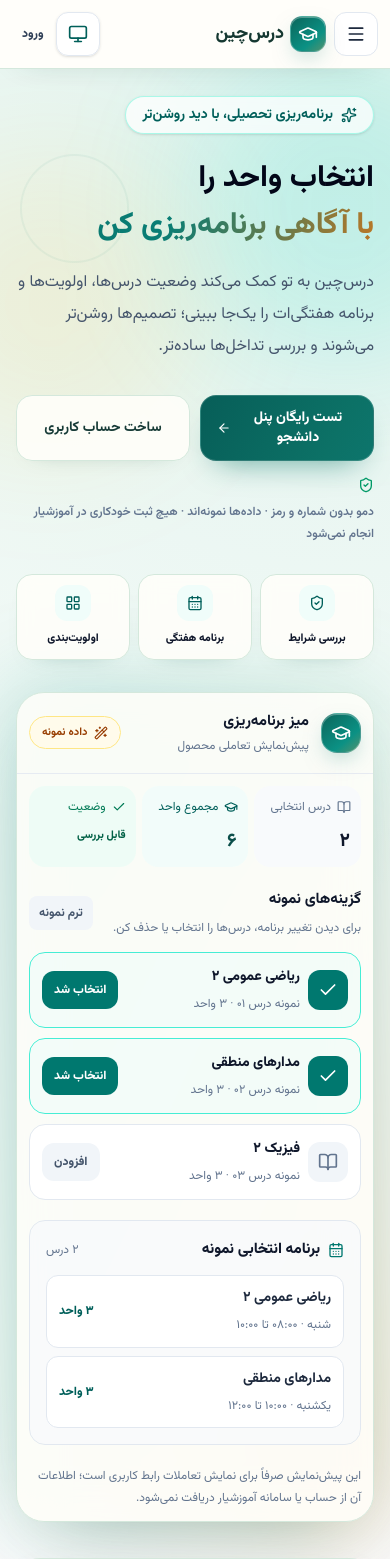
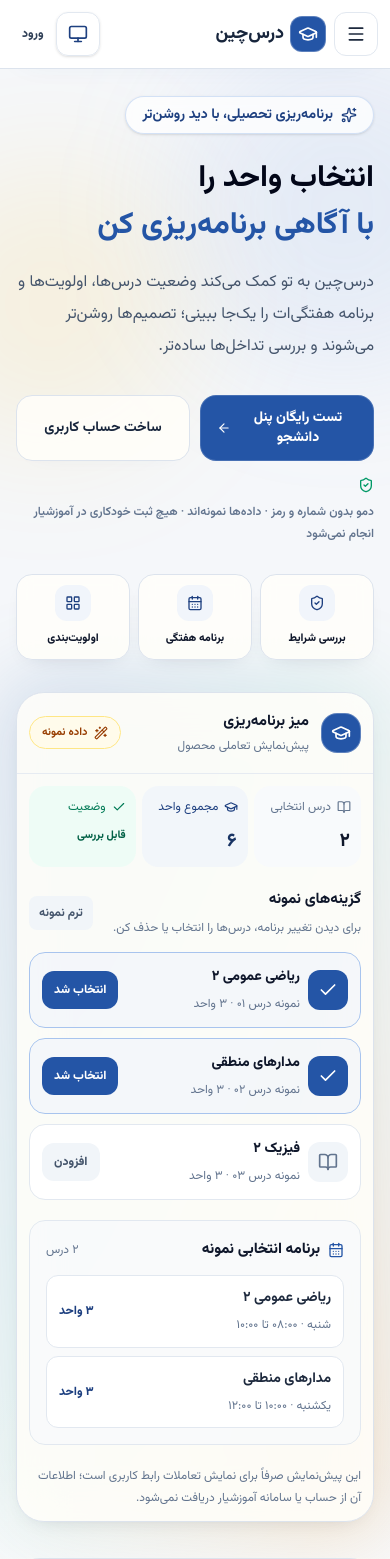
Before and after one commit to mohammadrezamie/DarsChin, a React (Vite) app: page / in a window 390 px wide. Shown: the top 1559 px of the page. Built offline with nearby package versions, Linux system fonts and the light colour scheme.

Commit message:
fix(theme): پالت آبی خنثی برای کل سایت با حفظ رنگ‌های معنایی

```diff
--- a/src/index.css
+++ b/src/index.css
@@ -3,6 +3,23 @@
 @import "./workspace-design.css";
 
 @custom-variant dark (&:where(.dark, .dark *));
+
+/* Existing teal utility names represent brand actions throughout the product.
+   Keep their class contracts but use one restrained university-blue scale.
+   Emerald, amber and rose remain semantic success, warning and error. */
+@theme {
+  --color-teal-50: #f1f5fb;
+  --color-teal-100: #e1eafa;
+  --color-teal-200: #c9daf3;
+  --color-teal-300: #a8c4ee;
+  --color-teal-400: #85a9e3;
+  --color-teal-500: #618dce;
+  --color-teal-600: #3565b1;
+  --color-teal-700: #2455a6;
+  --color-teal-800: #1e4080;
+  --color-teal-900: #193464;
+  --color-teal-950: #14233e;
+}
 
 @layer base {
   :root {
@@ -404,77 +421,77 @@
 
 
 /*
- * هویت بصری درس‌چین — فیروزه، یشم و زعفران
+ * هویت بصری درس‌چین — آبی دانشگاهی و سطوح خنثی
  * خوانایی و دسترس‌پذیری در هر دو حالت، بدون وابستگی به CDN یا تصویر خارجی.
  * رنگ‌های معنایی خطا، موفقیت و هشدار در کامپوننت‌ها مستقل باقی می‌مانند.
  */
 :root {
-  --dc-canvas: #f4faf7;
-  --dc-paper: #fffefa;
-  --dc-ink: #153831;
-  --dc-accent: #c78735;
-  --dc-accent-soft: #fff1d5;
-  --dc-jade: #0f766e;
-  --dc-jade-deep: #115e59;
-  --dc-glow: rgb(20 184 166 / 13%);
+  --dc-canvas: #f5f7fa;
+  --dc-paper: #ffffff;
+  --dc-ink: #17253c;
+  --dc-accent: #2455a6;
+  --dc-accent-soft: #edf2f8;
+  --dc-jade: #2455a6;
+  --dc-jade-deep: #1e4080;
+  --dc-glow: rgb(36 85 166 / 12%);
   --dc-glass: rgb(255 254 250 / 88%);
-  --darschin-surface: #fffefa;
-  --darschin-subtle: #ebf6f1;
-  --darschin-stroke: #d4e8dc;
-  --darschin-text: #173b37;
-  --darschin-muted: #526f67;
-  --darschin-focus: #0f766e;
-  --darschin-brand: #0f766e;
-  --darschin-brand-soft: rgb(15 118 110 / 10%);
-  --darschin-accent: #945916;
-  --darschin-page-glow: rgb(20 184 166 / 12%);
-  --darschin-focus-ring: 0 0 0 4px rgb(15 118 110 / 22%);
-  --darschin-shadow: 0 14px 38px -25px rgb(8 72 61 / 31%);
+  --darschin-surface: #ffffff;
+  --darschin-subtle: #edf2f8;
+  --darschin-stroke: #dce3ed;
+  --darschin-text: #17253c;
+  --darschin-muted: #526177;
+  --darschin-focus: #2455a6;
+  --darschin-brand: #2455a6;
+  --darschin-brand-soft: rgb(36 85 166 / 10%);
+  --darschin-accent: #2455a6;
+  --darschin-page-glow: rgb(36 85 166 / 12%);
+  --darschin-focus-ring: 0 0 0 4px rgb(36 85 166 / 12%);
+  --darschin-shadow: 0 14px 38px -25px rgb(36 85 166 / 12%);
 }
 :root.dark {
-  --dc-canvas: #0a1b1d;
-  --dc-paper: #112c2c;
-  --dc-ink: #eaf9f2;
-  --dc-accent: #f4be72;
-  --dc-accent-soft: #3e3023;
-  --dc-jade: #5de0c7;
-  --dc-jade-deep: #b1f3e5;
-  --dc-glow: rgb(45 212 191 / 13%);
+  --dc-canvas: #101827;
+  --dc-paper: #162235;
+  --dc-ink: #edf2f9;
+  --dc-accent: #91b9ff;
+  --dc-accent-soft: #202f45;
+  --dc-jade: #91b9ff;
+  --dc-jade-deep: #c6dcff;
+  --dc-glow: rgb(36 85 166 / 12%);
   --dc-glass: rgb(16 42 43 / 91%);
-  --darschin-surface: #112c2c;
-  --darschin-subtle: #173737;
-  --darschin-stroke: #315450;
-  --darschin-text: #edfaf4;
-  --darschin-muted: #bdd5cd;
-  --darschin-focus: #5de0c7;
-  --darschin-brand: #5de0c7;
-  --darschin-brand-soft: rgb(45 212 191 / 13%);
-  --darschin-accent: #f4be72;
-  --darschin-page-glow: rgb(45 212 191 / 12%);
-  --darschin-focus-ring: 0 0 0 4px rgb(94 234 212 / 25%);
+  --darschin-surface: #162235;
+  --darschin-subtle: #202f45;
+  --darschin-stroke: #35465e;
+  --darschin-text: #edf2f9;
+  --darschin-muted: #bfccde;
+  --darschin-focus: #91b9ff;
+  --darschin-brand: #91b9ff;
+  --darschin-brand-soft: rgb(36 85 166 / 12%);
+  --darschin-accent: #91b9ff;
+  --darschin-page-glow: rgb(36 85 166 / 12%);
+  --darschin-focus-ring: 0 0 0 4px rgb(36 85 166 / 12%);
   --darschin-shadow: 0 18px 44px -26px rgb(0 0 0 / 72%);
 }
 @layer base {
   body {
     background:
-      radial-gradient(ellipse min(82vw, 880px) 540px at 92% -6%, rgb(26 176 157 / 13%), transparent 73%),
-      radial-gradient(ellipse min(55vw, 680px) 420px at -9% 40%, rgb(243 186 98 / 9%), transparent 76%),
+      radial-gradient(ellipse min(82vw, 880px) 540px at 92% -6%, rgb(36 85 166 / 12%), transparent 73%),
+      radial-gradient(ellipse min(55vw, 680px) 420px at -9% 40%, rgb(36 85 166 / 9%), transparent 76%),
       var(--dc-canvas);
     color: var(--darschin-text);
   }
   .dark body {
     background:
-      radial-gradient(ellipse min(82vw, 880px) 540px at 92% -6%, rgb(27 149 132 / 19%), transparent 73%),
-      radial-gradient(ellipse min(55vw, 680px) 420px at -9% 40%, rgb(243 186 98 / 5%), transparent 76%),
+      radial-gradient(ellipse min(82vw, 880px) 540px at 92% -6%, rgb(36 85 166 / 12%), transparent 73%),
+      radial-gradient(ellipse min(55vw, 680px) 420px at -9% 40%, rgb(36 85 166 / 5%), transparent 76%),
       var(--dc-canvas);
     color: var(--darschin-text);
   }
-  ::selection { background: #0f766e; color: white; }
+  ::selection { background: #2455a6; color: white; }
   :where(a,button,input,select,textarea,summary):focus-visible {
     outline-color: var(--darschin-focus);
   }
-  input::placeholder, textarea::placeholder { color: #71867d; }
-  .dark input::placeholder, .dark textarea::placeholder { color: #b2c6bd; }
+  input::placeholder, textarea::placeholder { color: #66758a; }
+  .dark input::placeholder, .dark textarea::placeholder { color: #bfccde; }
 }
 /* درشت‌نمایی مینیمال: کادرهای کمتر، عمق ظریف‌تر، مرزهای گرم و شفاف */
 .bg-glass-primary, .bg-liquid-glass {
@@ -512,7 +529,7 @@
 .darschin-global-nav, .dc-landing-header {
   background: var(--dc-glass);
   border-color: var(--darschin-stroke);
-  box-shadow: 0 9px 34px -24px rgb(4 60 52 / 31%);
+  box-shadow: 0 9px 34px -24px rgb(36 85 166 / 12%);
   backdrop-filter: blur(20px) saturate(120%);
   -webkit-backdrop-filter: blur(20px) saturate(120%);
 }
@@ -520,51 +537,51 @@
   box-shadow: 0 9px 34px -23px rgb(0 0 0 / 70%);
 }
 .dc-brand-mark {
-  background: linear-gradient(140deg, #0b695e 5%, #0b9184 67%, #c4924c 150%);
-  box-shadow: 0 9px 25px -9px rgb(15 118 110 / 52%), inset 0 1px 0 rgb(255 255 255 / 30%);
+  background: linear-gradient(140deg, #2455a6 5%, #2455a6 67%, #2455a6 150%);
+  box-shadow: 0 9px 25px -9px rgb(36 85 166 / 12%), inset 0 1px 0 rgb(255 255 255 / 30%);
   color: #ffffff;
   border: 1px solid rgb(255 255 255 / 26%);
 }
 .dc-brand-name { color: var(--dc-ink); }
 .dc-brand-caption { color: var(--darschin-muted); }
 .dc-brand-text {
-  background: linear-gradient(110deg, #0c786d 2%, #087d75 42%, #bc7725 100%);
+  background: linear-gradient(110deg, #2455a6 2%, #2455a6 42%, #2455a6 100%);
   background-clip: text;
   -webkit-background-clip: text;
   color: transparent;
 }
 .dark .dc-brand-text {
-  background: linear-gradient(110deg, #a0f4df 2%, #56d9c7 48%, #ffcd84 100%);
+  background: linear-gradient(110deg, #91b9ff 2%, #91b9ff 48%, #91b9ff 100%);
   background-clip: text;
   -webkit-background-clip: text;
   color: transparent;
 }
 .dc-primary-action {
-  background: linear-gradient(118deg, #075e58 0%, #0c7166 75%, #0d756c 100%);
+  background: linear-gradient(118deg, #2455a6 0%, #2455a6 75%, #2455a6 100%);
   color: #fff;
   border: 1px solid rgb(255 255 255 / 16%);
-  box-shadow: 0 15px 32px -17px rgb(4 112 96 / 66%);
+  box-shadow: 0 15px 32px -17px rgb(36 85 166 / 12%);
   transition: transform .18s ease, filter .18s ease, box-shadow .18s ease;
 }
-.dc-primary-action:hover { filter: brightness(1.09); box-shadow: 0 18px 36px -17px rgb(4 112 96 / 75%); }
+.dc-primary-action:hover { filter: brightness(1.09); box-shadow: 0 18px 36px -17px rgb(36 85 166 / 12%); }
 .dc-primary-action:active { transform: translateY(1px); }
 .dc-primary-action:focus-visible { outline: 3px solid var(--darschin-focus); outline-offset: 3px; }
 .dc-secondary-action {
   color: var(--darschin-text);
   border: 1px solid var(--darschin-stroke);
   background: var(--dc-glass);
-  box-shadow: 0 8px 24px -20px rgb(4 70 59 / 40%);
+  box-shadow: 0 8px 24px -20px rgb(36 85 166 / 12%);
 }
 .dc-secondary-action:hover { border-color: var(--darschin-focus); background: var(--darschin-subtle); }
 .dc-hero {
   background:
-    radial-gradient(ellipse 62% 75% at 96% 15%, rgb(79 209 177 / 16%), transparent 78%),
-    radial-gradient(ellipse 36% 50% at 0% 78%, rgb(244 189 102 / 13%), transparent 80%);
+    radial-gradient(ellipse 62% 75% at 96% 15%, rgb(36 85 166 / 12%), transparent 78%),
+    radial-gradient(ellipse 36% 50% at 0% 78%, rgb(36 85 166 / 12%), transparent 80%);
 }
 .dark .dc-hero {
   background:
-    radial-gradient(ellipse 62% 75% at 96% 15%, rgb(32 169 150 / 18%), transparent 78%),
-    radial-gradient(ellipse 36% 50% at 0% 78%, rgb(244 189 102 / 7%), transparent 80%);
+    radial-gradient(ellipse 62% 75% at 96% 15%, rgb(36 85 166 / 12%), transparent 78%),
+    radial-gradient(ellipse 36% 50% at 0% 78%, rgb(36 85 166 / 7%), transparent 80%);
 }
 .dc-hero::before {
   content: '';
@@ -575,30 +592,30 @@
   inline-size: min(60vw, 42rem);
   block-size: min(60vw, 42rem);
   border-radius: 50%;
-  background: repeating-radial-gradient(circle, transparent 0 52px, rgb(21 131 112 / 6%) 53px 54px, transparent 55px 85px);
+  background: repeating-radial-gradient(circle, transparent 0 52px, rgb(36 85 166 / 6%) 53px 54px, transparent 55px 85px);
 }
 .dark .dc-hero::before { opacity: .65; }
 .dc-hero-preview {
   border-color: var(--darschin-stroke);
   background: var(--dc-glass);
-  box-shadow: 0 28px 75px -36px rgb(5 91 78 / 42%);
+  box-shadow: 0 28px 75px -36px rgb(36 85 166 / 12%);
 }
 .dc-hero-preview-top { border-color: var(--darschin-stroke); }
 .dc-hero-feature {
   background: var(--dc-glass);
   border-color: var(--darschin-stroke);
-  box-shadow: 0 10px 26px -24px rgb(7 90 76 / 65%);
+  box-shadow: 0 10px 26px -24px rgb(36 85 166 / 12%);
 }
 .dc-demo-entry {
-  background: linear-gradient(135deg, var(--dc-paper), #e4f5ee 58%, #fff2dc);
+  background: linear-gradient(135deg, var(--dc-paper), #f5f7fa 58%, #edf2f8);
   border: 1px solid var(--darschin-stroke);
-  box-shadow: 0 25px 64px -36px rgb(16 103 79 / 40%);
+  box-shadow: 0 25px 64px -36px rgb(36 85 166 / 12%);
 }
 .dark .dc-demo-entry {
-  background: linear-gradient(135deg, #102d2c, #173e37 60%, #473523);
+  background: linear-gradient(135deg, #162235, #202f45 60%, #202f45);
 }
 .dc-final-cta {
-  background: #092c2d;
+  background: #17253c;
   color: #fff;
 }
 .dc-final-cta::before {
@@ -607,13 +624,13 @@
   inset: 0;
   pointer-events: none;
   background:
-    radial-gradient(ellipse 58% 90% at 95% 5%, rgb(35 172 140 / 38%), transparent 72%),
-    radial-gradient(ellipse 43% 70% at 1% 100%, rgb(240 172 89 / 20%), transparent 77%);
+    radial-gradient(ellipse 58% 90% at 95% 5%, rgb(36 85 166 / 12%), transparent 72%),
+    radial-gradient(ellipse 43% 70% at 1% 100%, rgb(36 85 166 / 12%), transparent 77%);
 }
 .dc-student-dock {
   background: var(--dc-glass);
   border-color: var(--darschin-stroke);
-  box-shadow: 0 -14px 28px -22px rgb(3 80 64 / 42%);
+  box-shadow: 0 -14px 28px -22px rgb(36 85 166 / 12%);
   backdrop-filter: blur(18px);
   -webkit-backdrop-filter: blur(18px);
 }
@@ -625,13 +642,13 @@
 }
 .dc-auth-backdrop {
   background:
-    radial-gradient(ellipse 55% 40% at 92% 8%, rgb(46 186 162 / 18%), transparent),
-    radial-gradient(ellipse 40% 35% at 6% 90%, rgb(245 189 106 / 11%), transparent);
+    radial-gradient(ellipse 55% 40% at 92% 8%, rgb(36 85 166 / 12%), transparent),
+    radial-gradient(ellipse 40% 35% at 6% 90%, rgb(36 85 166 / 11%), transparent);
 }
 /* احترام به عملکرد و دسترس‌پذیری: بدون فیلتر سنگین در گوشی‌های کم‌قدرت */
 @media (max-width: 639px) {
   .dc-hero::before { inline-size: 70vw; block-size: 70vw; inset-inline-end: -16vw; }
-  .dc-hero { background: radial-gradient(circle at 92% 6%, rgb(51 178 153 / 10%), transparent 53%); }
+  .dc-hero { background: radial-gradient(circle at 92% 6%, rgb(36 85 166 / 10%), transparent 53%); }
   .darschin-global-nav, .dc-landing-header, .dc-student-dock {
     backdrop-filter: none;
     -webkit-backdrop-filter: none;
@@ -666,12 +683,12 @@
 /* مراحل جدید انتخاب درس؛ بدون دست‌کاری هویت سابق لندینگ */
 .dc-registration-flow { color: var(--darschin-text); }
 .dc-flow-heading {
-  background: linear-gradient(115deg,#e4faf2 0%,#fef4e3 53%,#fdf7e9 100%);
-  border: 1px solid #cbe7d9;
+  background: linear-gradient(115deg,#edf2f8 0%,#f5f7fa 53%,#ffffff 100%);
+  border: 1px solid #dce3ed;
 }
 .dark .dc-flow-heading {
-  background: linear-gradient(115deg,#16443d,#224d42 57%,#594228);
-  border-color: #356c59;
+  background: linear-gradient(115deg,#162235,#202f45 57%,#202f45);
+  border-color: #35465e;
 }
 .dc-flow-stage {
   border: 1px solid var(--darschin-stroke);
@@ -680,38 +697,50 @@
   box-shadow: var(--darschin-shadow);
 }
 .dc-flow-active {
-  color: #115e59;
-  border-color: #86d9b9;
-  background: linear-gradient(125deg,#def7eb,#fff1d6);
+  color: #1e4080;
+  border-color: #91b9ff;
+  background: linear-gradient(125deg,#edf2f8,#f5f7fa);
 }
 .dark .dc-flow-active {
-  color: #d5faeb;
-  border-color: #60b29b;
-  background: #21473c;
+  color: #edf2f9;
+  border-color: #91b9ff;
+  background: #202f45;
 }
 .dc-flow-course {
   border: 1px solid var(--darschin-stroke);
   background: var(--darschin-surface);
   box-shadow: 0 12px 30px -25px rgb(122 39 166 / 42%);
 }
-.dc-flow-index { background: #e0f7eb; color: #0f766e; }
-.dark .dc-flow-index { background: #205246; color: #cbf7e6; }
+.dc-flow-index { background: #edf2f8; color: #2455a6; }
+.dark .dc-flow-index { background: #202f45; color: #c6dcff; }
 .dc-flow-choice { background: var(--darschin-subtle); border: 1px solid transparent; }
-.dc-flow-primary { background: #e7f9f3; border-color: #9de8d1; }
+.dc-flow-primary { background: #edf2f8; border-color: #b6c9e7; }
 .dc-flow-alternative { background: #fff3df; border-color: #f6d6a2; }
-.dark .dc-flow-primary { background: #153e3c; border-color: #2f7968; }
+.dark .dc-flow-primary { background: #202f45; border-color: #35465e; }
 .dark .dc-flow-alternative { background: #493824; border-color: #78603e; }
-.dc-flow-queue-heading { background: #dff5ec; }
-.dark .dc-flow-queue-heading { background: #1d4840; }
+.dc-flow-queue-heading { background: #edf2f8; }
+.dark .dc-flow-queue-heading { background: #202f45; }
 .dc-flow-next {
   background: rgb(255 255 255 / 96%);
-  border: 1px solid #cbe7d9;
+  border: 1px solid #dce3ed;
   box-shadow: 0 15px 36px -25px rgb(125 49 151 / 45%);
 }
-.dark .dc-flow-next { background: rgb(35 27 59 / 96%); border-color: #39705f; }
+.dark .dc-flow-next { background: rgb(35 27 59 / 96%); border-color: #35465e; }
 .dc-flow-next-button {
-  background: linear-gradient(115deg,#087f72,#0b9b80);
+  background: linear-gradient(115deg,#2455a6,#2455a6);
   box-shadow: 0 12px 24px -16px rgb(162 28 175 / 60%);
 }
 
 @media (max-width: 639px) { .dc-flow-next, .dc-flow-heading { backdrop-filter: none; } }
+
+/* کاهش بار بصری؛ ساختار صفحهٔ اصلی حفظ شده، فقط رنگ و تزئینات آرام‌ترند. */
+.dc-brand-text,.dark .dc-brand-text {
+  background:none; color:var(--darschin-brand); -webkit-text-fill-color:currentColor;
+}
+.dc-brand-mark,.dc-primary-action,.dc-flow-next-button { background:#2455a6; box-shadow:none; }
+.dc-hero,.dark .dc-hero,.dc-hero::before,.dc-final-cta::before { background:none; }
+.dc-demo-entry,.dark .dc-demo-entry,.dc-stepper,.dc-flow-heading,.dark .dc-flow-heading,.dc-flow-active,.dark .dc-flow-active {
+  background:var(--darschin-surface);
+}
+.dc-hero-preview,.dc-hero-feature,.dc-demo-entry { box-shadow:0 8px 22px -16px rgb(23 37 60 / 25%); }
+.dc-auth-backdrop { background:none; }
```
